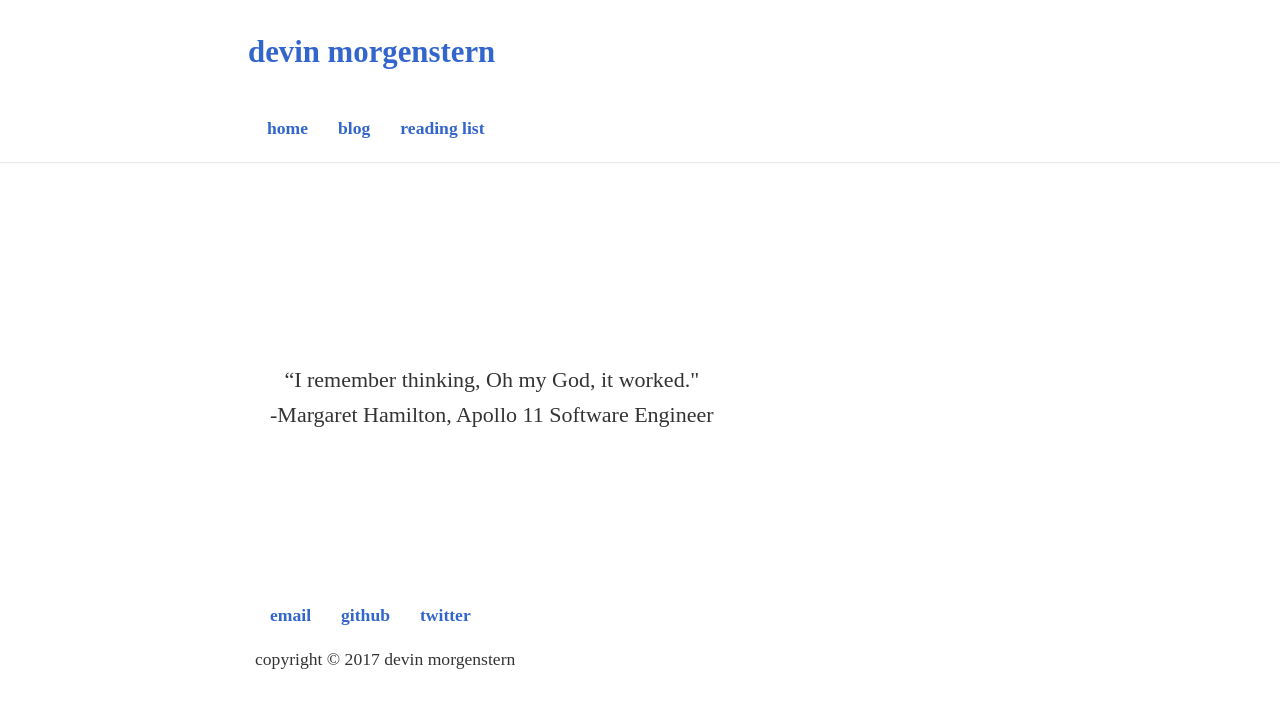
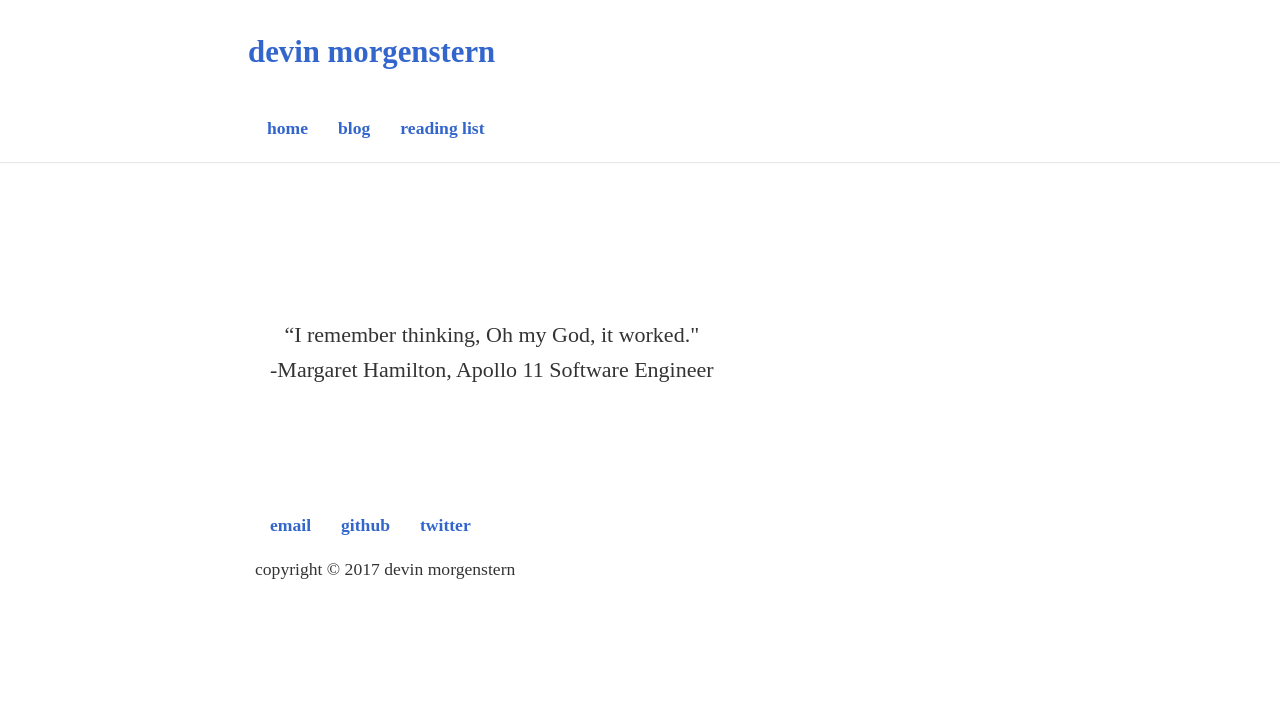
Before and after one commit to devinrm/devinrm.github.io, a Jekyll site: the page built from index.html, in a window 1280 px wide. Shown: the top 708 px of the page. Built offline with Jekyll 4.4.1, drawn with Linux system fonts in a browser that asks for light colours; some web fonts are replaced.

Commit message:
Height change

```diff
--- a/css/main.css
+++ b/css/main.css
@@ -86,7 +86,7 @@ time {
 .intro {
   align-items: center;
   display: flex;
-  height: 60vh;
+  height: 50vh;
   margin: 50px 0 0;
   padding: 0px 15px;
   text-align: center;
```
